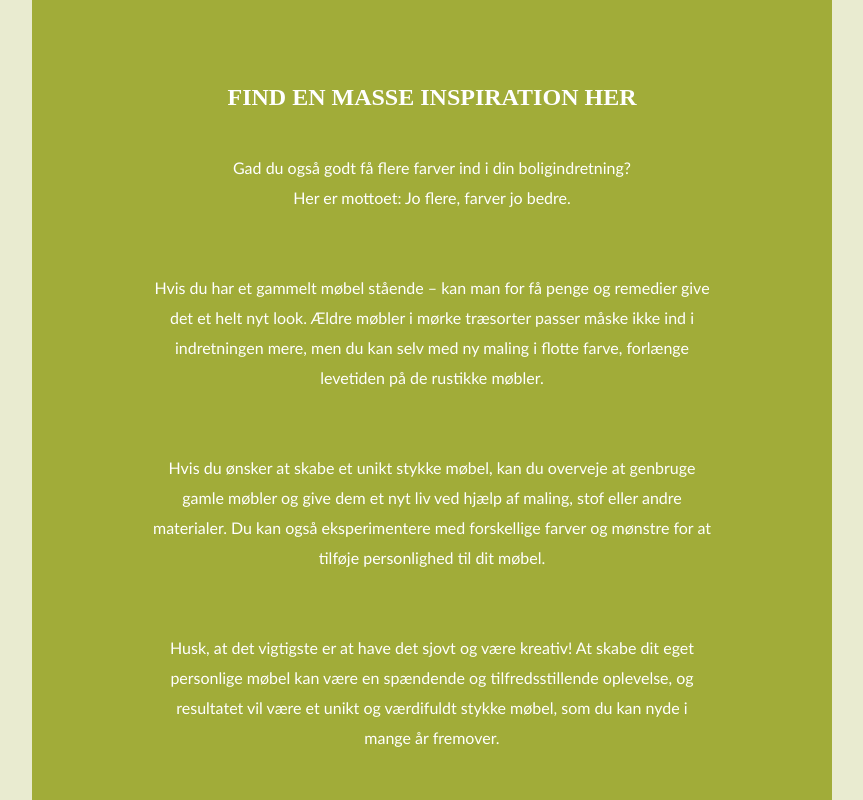
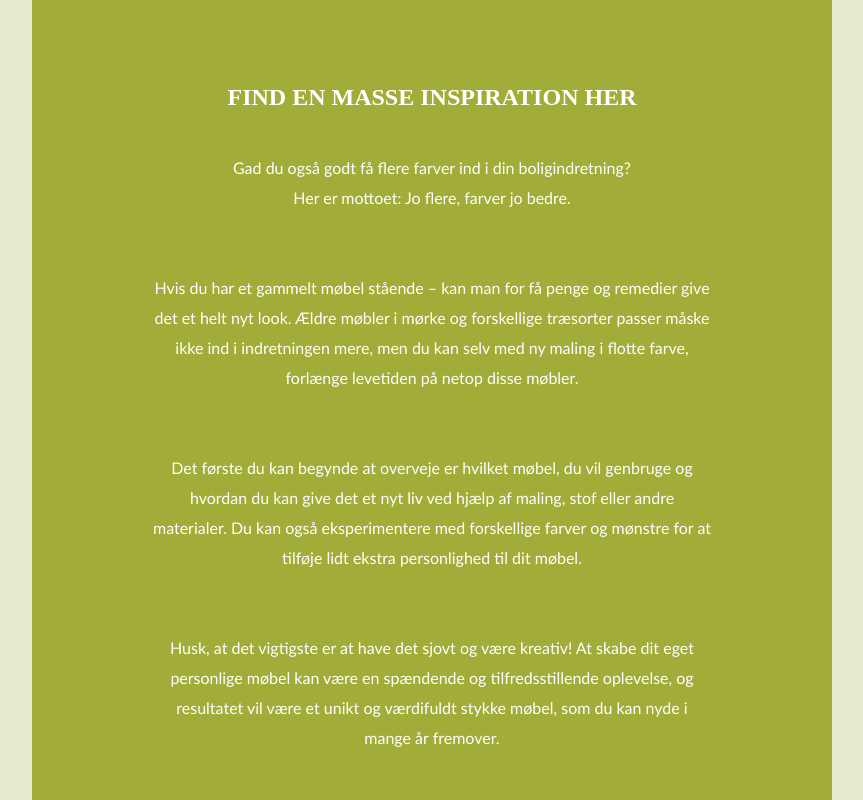
Before and after one commit to Mari47rb/ONLINE-MAGASIN, a plain HTML site: page virtueltshowroom.html in a window 1280 px wide. Shown: the part 960-1760 px from the top of the page, without its empty margins (308-1171 px from the left). Drawn offline with Linux system fonts and the light colour scheme; a web font is replaced by a local one.

```diff
--- a/styles.css
+++ b/styles.css
@@ -247,7 +247,7 @@ h5{ /*Brødteksten*/
     line-height: 30px;
     flex-wrap: wrap;
     width: 800px;
-    height: 900px;
+    height: 1000px;
     padding: 90px;
     margin-left: 340px;
     z-index: 1;
--- a/virtueltshowroom.html
+++ b/virtueltshowroom.html
@@ -37,17 +37,17 @@
                 <br>
                 <br>
                 <br>
-                Hvis du har et gammelt møbel stående – kan man for få penge
-                og remedier give det et helt nyt look. Ældre møbler i mørke træsorter passer måske
-                ikke ind i indretningen mere, men du kan selv med ny maling i flotte farve, forlænge
-                levetiden på de rustikke møbler.
+                Hvis du har et gammelt møbel stående – kan man for få penge og remedier give
+                det et helt nyt look. Ældre møbler i mørke og forskellige træsorter passer måske
+                ikke ind i indretningen mere, men du kan selv med ny maling i flotte farve,
+                forlænge levetiden på netop disse møbler.
                 <br>
                 <br>
                 <br>
-                Hvis du ønsker at skabe et unikt stykke møbel, kan du overveje at genbruge
-                gamle møbler og give dem et nyt liv ved hjælp af maling, stof eller andre
-                materialer. Du kan også eksperimentere med forskellige farver og mønstre for
-                at tilføje personlighed til dit møbel.
+                Det første du kan begynde at overveje er hvilket møbel, du vil genbruge og hvordan
+                du kan give det et nyt liv ved hjælp af maling, stof eller andre materialer.
+                Du kan også eksperimentere med forskellige farver og mønstre for
+                at tilføje lidt ekstra personlighed til dit møbel.
                 <br>
                 <br>
                 <br>
@@ -58,9 +58,8 @@
                 <br>
                 <br>
                 <br>
-                Siden her skal inspirere dig til at se, hvordan
-                møblerne så ud før de fik en kærlig hånd og en smule maling. Skab dit helt eget
-                personlige møbel.
+                Siden her skal inspirere dig til at se, hvordan møblerne så ud før de fik
+                en kærlig hånd og en smule maling. Følg med her og find inspiration til dit næste upcycling projekt!
             </h5>
         </div>
 
```
Also changed, not shown: abonner.html (+1 -0 lines), genbrugsguld.html (+10 -8 lines), guide.html (+11 -9 lines), index.html (+1 -1 lines), 2 other files.
